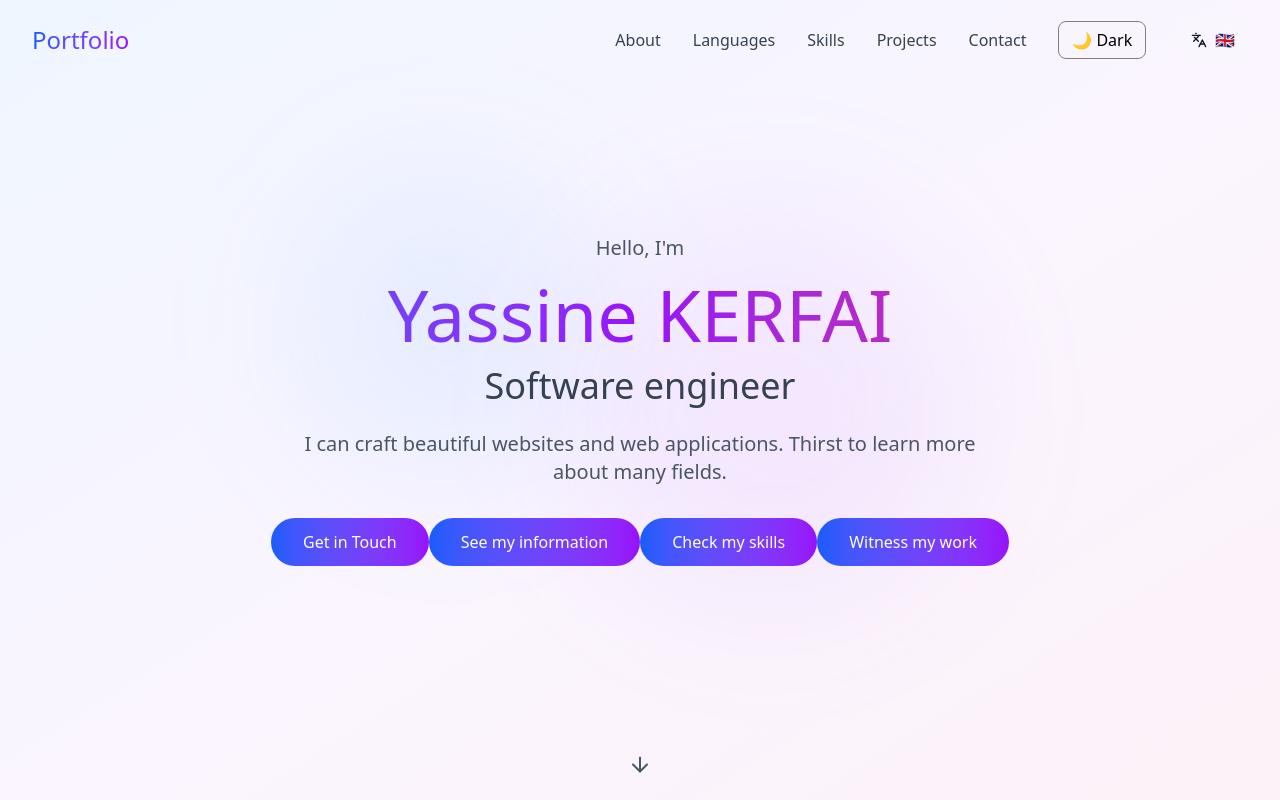
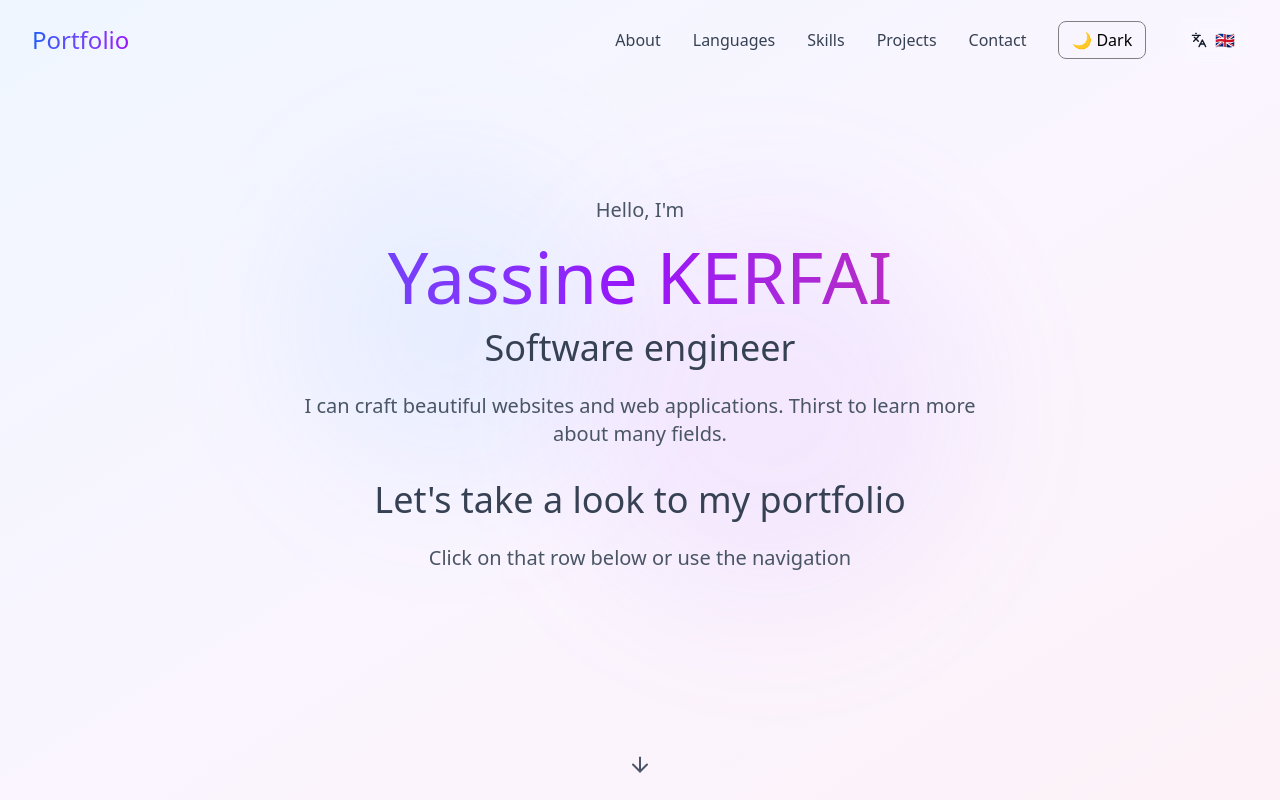
Before and after one commit to kerfaiyass54/portfolio-react-kerfaiyassine-26, a React (Vite) app: page / in a window 1280 px wide. Shown: the top 800 px of the page. Built offline with nearby package versions, Linux system fonts and the light colour scheme.

Commit message:
Removed home buttons and changed content

```diff
--- a/src/components/Hero.tsx
+++ b/src/components/Hero.tsx
@@ -82,55 +82,23 @@ export const Hero: React.FC = () => {
             {t.hero.description}
           </motion.p>
 
-          <motion.button
-            initial={{ opacity: 0, y: 20 }}
-            animate={{ opacity: 1, y: 0 }}
-            transition={{ duration: 0.5, delay: 0.8 }}
-            whileHover={{ scale: 1.05 }}
-            whileTap={{ scale: 0.95 }}
-            onClick={() => document.getElementById('contact')?.scrollIntoView({ behavior: 'smooth' })}
-            className="px-8 py-3 bg-gradient-to-r from-blue-600 to-purple-600 text-white rounded-full hover:shadow-lg hover:shadow-purple-500/50 transition-all duration-300"
-          >
-
-            {t.hero.cta}
-          </motion.button>
-
-            <motion.button
+            <motion.h2
                 initial={{ opacity: 0, y: 20 }}
                 animate={{ opacity: 1, y: 0 }}
-                transition={{ duration: 0.5, delay: 0.8 }}
-                whileHover={{ scale: 1.05 }}
-                whileTap={{ scale: 0.95 }}
-                onClick={() => document.getElementById('about')?.scrollIntoView({ behavior: 'smooth' })}
-                className="px-8 py-3 bg-gradient-to-r from-blue-600 to-purple-600 text-white rounded-full hover:shadow-lg hover:shadow-purple-500/50 transition-all duration-300"
+                transition={{ duration: 0.5, delay: 0.4 }}
+                className="text-2xl sm:text-4xl text-gray-700 dark:text-gray-300 mb-6"
             >
-
-                {t.hero.introduce}
-            </motion.button>
-            <motion.button
+                Let's take a look to my portfolio
+            </motion.h2>
+            <motion.p
                 initial={{ opacity: 0, y: 20 }}
                 animate={{ opacity: 1, y: 0 }}
-                transition={{ duration: 0.5, delay: 0.8 }}
-                whileHover={{ scale: 1.05 }}
-                whileTap={{ scale: 0.95 }}
-                onClick={() => document.getElementById('skills')?.scrollIntoView({ behavior: 'smooth' })}
-                className="px-8 py-3 bg-gradient-to-r from-blue-600 to-purple-600 text-white rounded-full hover:shadow-lg hover:shadow-purple-500/50 transition-all duration-300"
+                transition={{ duration: 0.5, delay: 0.6 }}
+                className="text-lg sm:text-xl text-gray-600 dark:text-gray-400 max-w-2xl mx-auto mb-8"
             >
+                Click on that row below or use the navigation
+            </motion.p>
 
-                {t.hero.skills}
-            </motion.button>
-            <motion.button
-                initial={{ opacity: 0, y: 20 }}
-                animate={{ opacity: 1, y: 0 }}
-                transition={{ duration: 0.5, delay: 0.8 }}
-                whileHover={{ scale: 1.05 }}
-                whileTap={{ scale: 0.95 }}
-                onClick={() => document.getElementById('projects')?.scrollIntoView({ behavior: 'smooth' })}
-                className="px-8 py-3 bg-gradient-to-r from-blue-600 to-purple-600 text-white rounded-full hover:shadow-lg hover:shadow-purple-500/50 transition-all duration-300"
-            >
-
-                {t.hero.project}
-            </motion.button>
         </div>
       </div>
 
```
